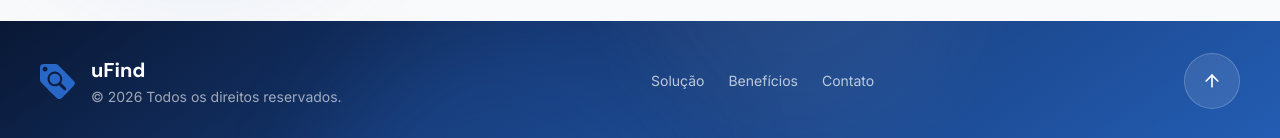
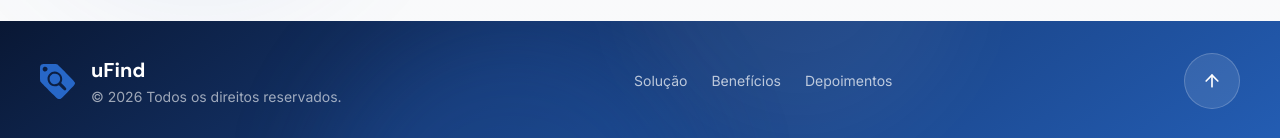
Before and after one commit to ufind-repre/landing-page, an Angular app: page / in a window 1280 px wide. Shown: the part 6856-6994 px from the top of the page. Built offline with nearby package versions, Linux system fonts and the light colour scheme.

Commit message:
fix: adjust the footer links

```diff
--- a/src/app/features/landing-page/landing-page.html
+++ b/src/app/features/landing-page/landing-page.html
@@ -20,7 +20,7 @@
         </nav>
 
         <div class="site-header__cta">
-          <a href="#contato" class="button button--primary"> Agendar demo </a>
+          <a href="#contact" class="button button--primary"> Agendar demo </a>
         </div>
 
         <button
--- a/src/app/shared/components/footer/footer.html
+++ b/src/app/shared/components/footer/footer.html
@@ -16,9 +16,9 @@
       </div>
 
       <div class="site-footer__links" animation="fade" [revealDelay]="120">
-        @for (label of ['Solução', 'Benefícios', 'Contato']; track $index) {
-          <a [attr.href]="'#' + label.toLowerCase()">
-            {{ label }}
+        @for (nav of navLinks; track $index) {
+          <a [attr.href]="nav.href">
+            {{ nav.label }}
           </a>
         }
       </div>
--- a/src/app/shared/components/footer/footer.ts
+++ b/src/app/shared/components/footer/footer.ts
@@ -11,6 +11,12 @@ import { Animation } from '../../directives/animation/animation';
 export class Footer {
   protected readonly currentYear = new Date().getFullYear();
 
+  protected readonly navLinks = [
+    { href: '#solution', label: 'Solução' },
+    { href: '#benefits', label: 'Benefícios' },
+    { href: '#testimonials', label: 'Depoimentos' },
+  ];
+
   private readonly platformId = inject(PLATFORM_ID);
 
   protected scrollToTop(): void {
--- a/src/app/shared/components/sections/contact/contact.html
+++ b/src/app/shared/components/sections/contact/contact.html
@@ -1,4 +1,4 @@
-<section id="contato" class="contact section">
+<section id="contact" class="contact section">
   <div class="contact__glow contact__glow--right"></div>
   <div class="contact__glow contact__glow--left"></div>
 
```
